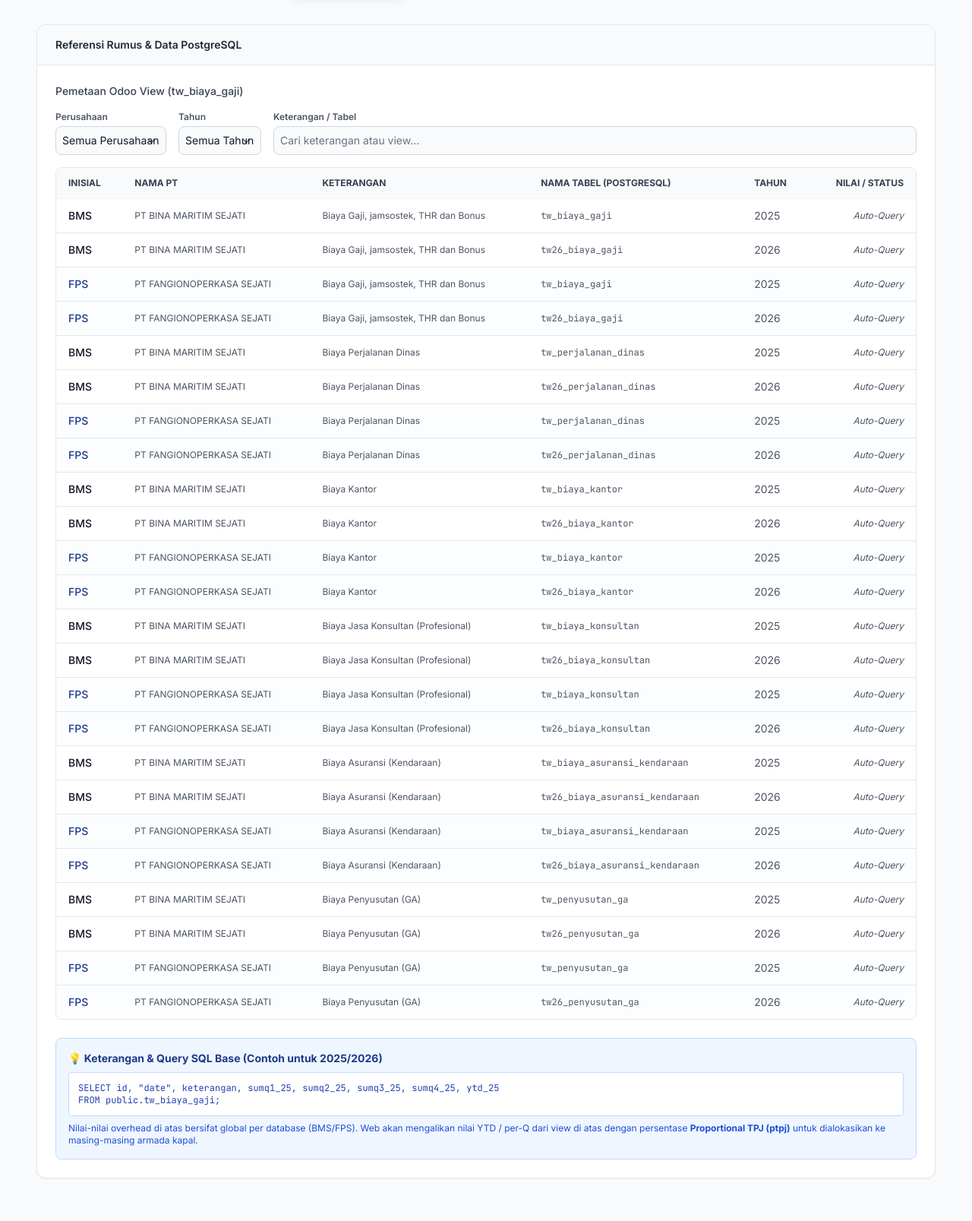
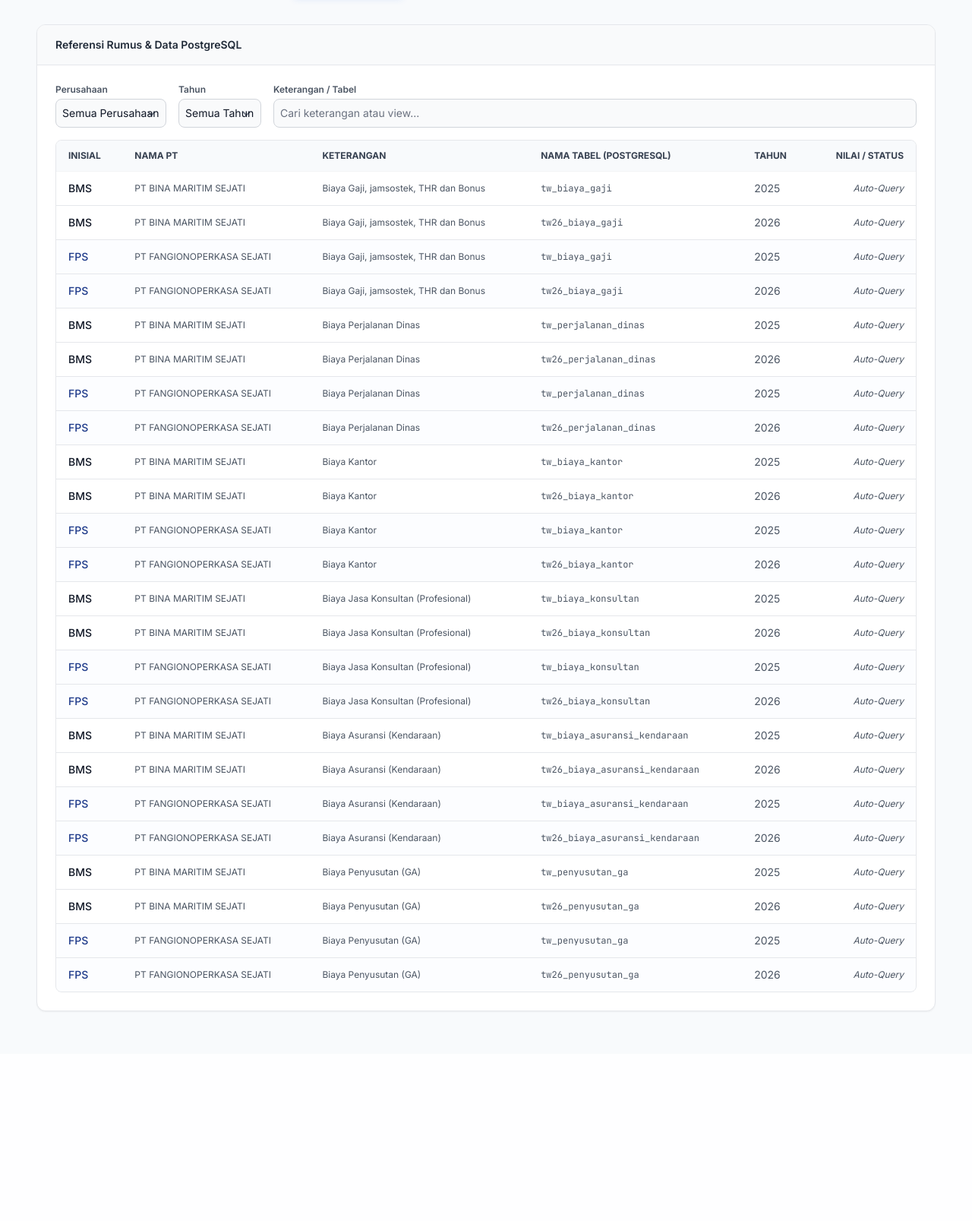
Before and after one commit to nicku-dev/bms-web, a FastAPI app: template app/templates/reference.html in a window 1280 px wide. Shown: the part 129-1736 px from the top of the page at 76% size. After the commit the page ends 1461 px from the top, so only its background shows below. Run offline with FastAPI, Linux system fonts and the light colour scheme; the template is opened without the code that fills it, so the values that code supplies are empty; parts of the project's set-up code (start-up, migrations or seed data) failed here and were passed over; some libraries are stand-ins or nearby versions.

Commit message:
refactor: Remove confusing text elements from reference page

```diff
--- a/app/templates/reference.html
+++ b/app/templates/reference.html
@@ -103,8 +103,6 @@
     </div>
 
     <div class="p-6">
-      <h4 class="text-sm font-medium text-gray-700 mb-4">Pemetaan Odoo View (tw_biaya_gaji)</h4>
-
 
       <!-- Filters -->
       <div class="flex flex-col sm:flex-row gap-4 mb-4">
@@ -341,18 +339,7 @@
         </table>
       </div>
 
-      <div class="mt-6 p-4 bg-blue-50 border border-blue-200 rounded-lg">
-        <h5 class="text-sm font-bold text-blue-900 mb-2">💡 Keterangan &amp; Query SQL Base (Contoh untuk 2025/2026)</h5>
-        <code class="block text-xs font-mono text-blue-800 bg-white p-3 rounded border border-blue-200 mt-2">
-SELECT id, "date", keterangan, sumq1_25, sumq2_25, sumq3_25, sumq4_25, ytd_25<br>
-FROM public.tw_biaya_gaji;
-        </code>
-        <p class="text-xs text-blue-700 mt-2">
-          Nilai-nilai overhead di atas bersifat global per database (BMS/FPS). Web akan mengalikan nilai YTD / per-Q dari view di atas dengan persentase <b>Proportional TPJ (ptpj)</b> untuk dialokasikan ke masing-masing armada kapal.
-        </p>
-      </div>
 
-    </div>
   </div>
 </main>
 
```
